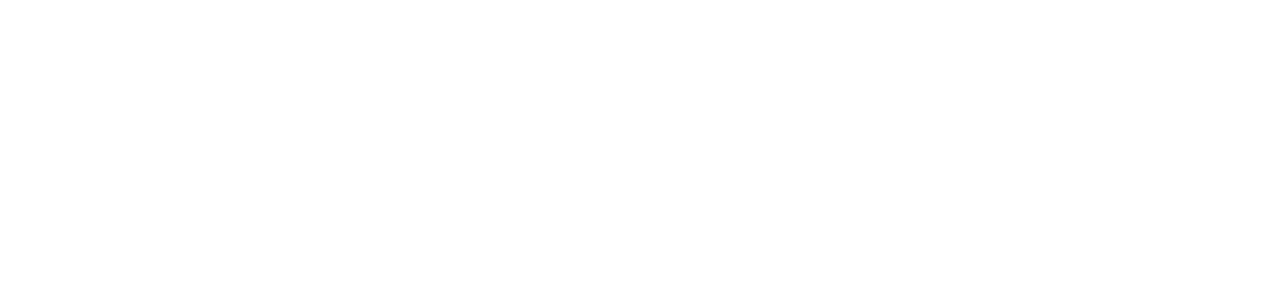
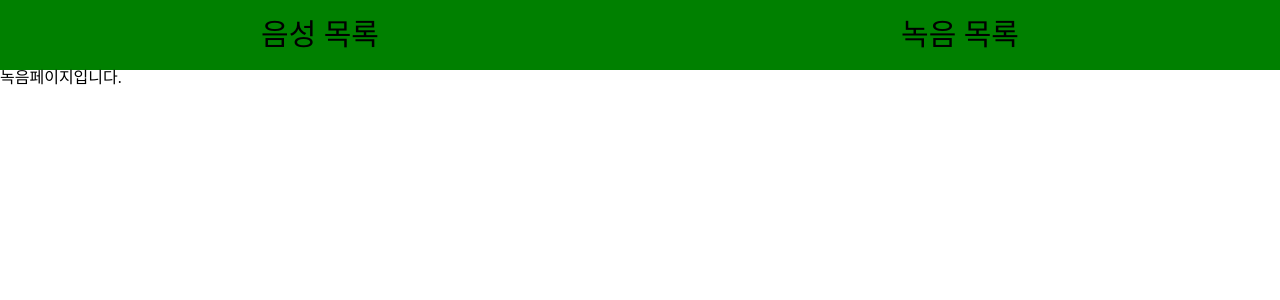
Before and after one commit to sh-inv/audio-player, a React (Vite) app: page /record in a window 1280 px wide. Before the commit this address had no page. Shown: the top 300 px of the page. Built offline with nearby package versions, Linux system fonts and the light colour scheme.

Commit message:
Add: 파일 구조 변경 및 Nav 레이아웃

```diff
--- a/src/App.jsx
+++ b/src/App.jsx
@@ -1,14 +1,18 @@
 import { BrowserRouter as Router, Route, Routes } from 'react-router-dom';
+import Nav from './components/Nav';
 import GlobalStyle from './GlobalStyle';
-import Main from './pages/Main';
+import Play from './pages/play';
+import Record from './pages/record';
 
 const App = () => {
   return (
     <>
       <GlobalStyle />
       <Router>
+        <Nav />
         <Routes>
-          <Route path='/' element={<Main />} />
+          <Route path='/play' element={<Play />} />
+          <Route path='/record' element={<Record />} />
         </Routes>
       </Router>
     </>
--- /dev/null
+++ b/src/components/Nav/index.jsx
@@ -0,0 +1,28 @@
+import { Link } from 'react-router-dom';
+import styled from 'styled-components';
+
+const Nav = () => {
+  return (
+    <NavWrapper>
+      <NavItem to='/play'>음성 목록</NavItem>
+      <NavItem to='/record'>녹음 목록</NavItem>
+    </NavWrapper>
+  );
+};
+
+export default Nav;
+
+const NavWrapper = styled.div`
+  display: flex;
+  align-items: center;
+  justify-content: space-around;
+  width: 100%;
+  background-color: green;
+`;
+
+const NavItem = styled(Link)`
+  padding: 20px 0;
+  color: black;
+  font-size: 30px;
+  text-decoration: none;
+`;
--- a/src/components/record/index.jsx
+++ /dev/null
@@ -1,7 +0,0 @@
-const Record = () => {
-  return (
-    <div>녹음페이지입니다.</div>
-  )
-}
-
-export default Record;
--- a/src/pages/Main/index.jsx
+++ /dev/null
@@ -1,13 +0,0 @@
-import Play from "../../components/play";
-import Record from "../../components/record";
-
-const Main = () => {
-  return (
-    <>
-      <Record />
-      <Play />
-    </>
-  )
-}
-
-export default Main;
--- /dev/null
+++ b/src/pages/record/index.jsx
@@ -0,0 +1,5 @@
+const Record = () => {
+  return <div>녹음페이지입니다.</div>;
+};
+
+export default Record;
```
Also changed, not shown: src/pages/play/index.jsx (renamed from src/components/play/index.jsx).
